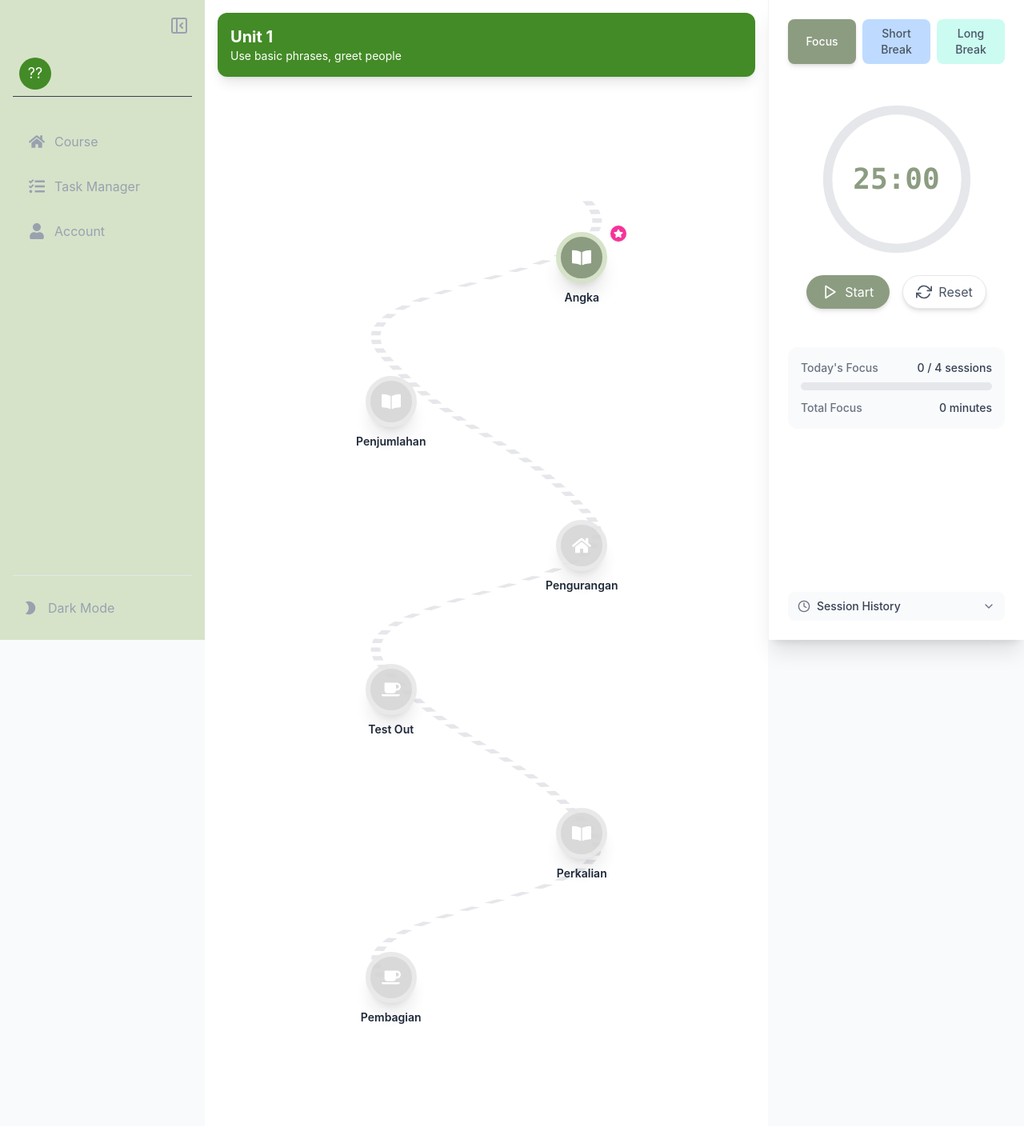
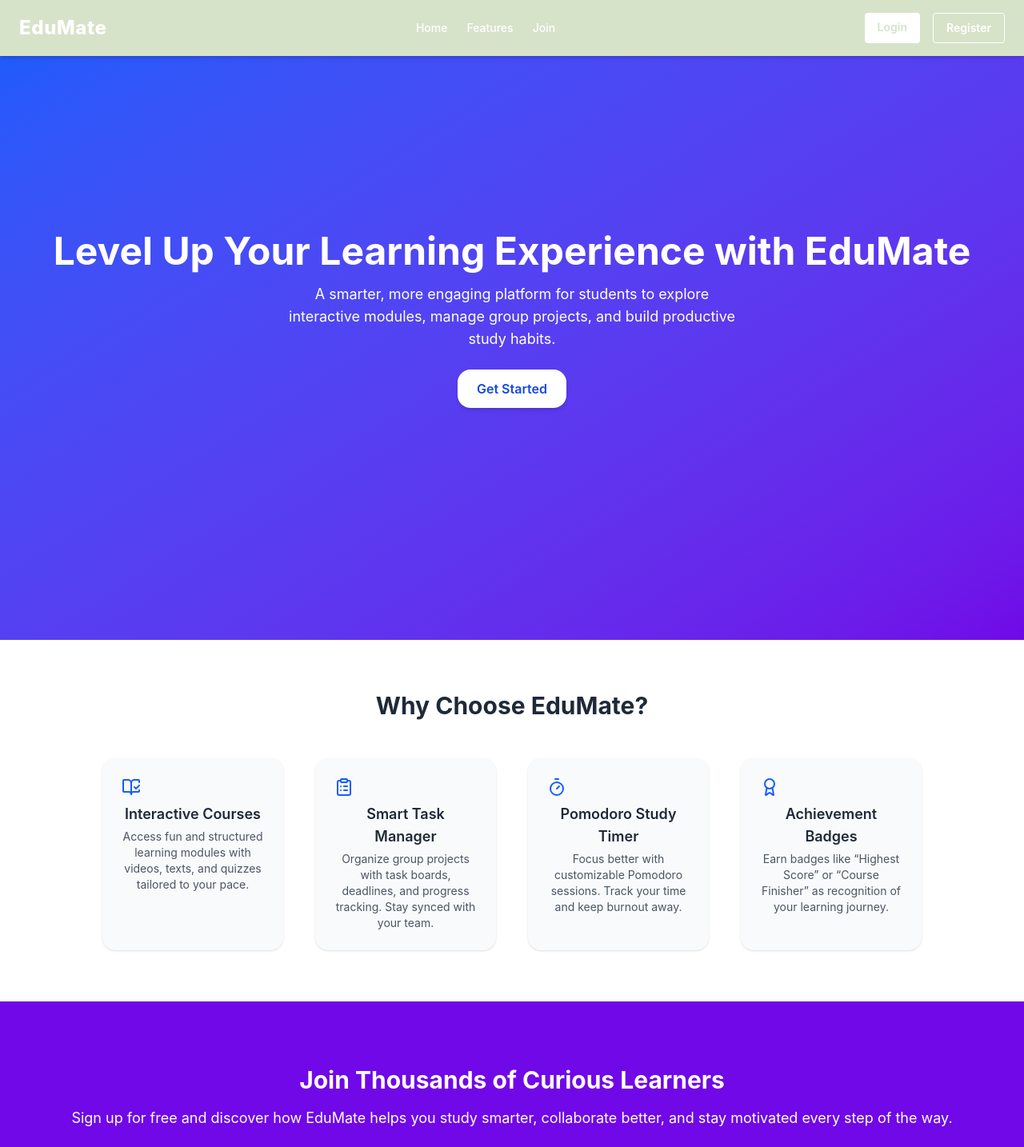
Before and after one commit to DHard4114/EduMate, a Next.js app in the folder fe/: page / in a window 1280 px wide. Shown: the top 1434 px of the page at 80% size. Built offline with nearby package versions, Linux system fonts and the light colour scheme.

Commit message:
Navbar ok, sisanya masih dummy

```diff
--- /dev/null
+++ b/fe/app/component/CTA.tsx
@@ -0,0 +1,29 @@
+'use client';
+
+import { motion } from 'framer-motion';
+
+export default function CTA() {
+    return (
+        <section
+        id="cta"
+        className="bg-violet-700 py-20 text-white px-6 text-center">
+        <motion.div
+            initial={{ scale: 0.95, opacity: 0 }}
+            whileInView={{ scale: 1, opacity: 1 }}
+            viewport={{ once: true }}
+            transition={{ duration: 0.5 }}
+        >
+            <h2 className="text-3xl font-bold mb-4">Join Thousands of Curious Learners</h2>
+            <p className="mb-6 text-lg">
+            Sign up for free and discover how EduMate helps you study smarter, collaborate better, and stay motivated every step of the way.
+            </p>
+            <motion.button
+            whileHover={{ scale: 1.05 }}
+            className="bg-white text-violet-700 font-semibold px-6 py-3 rounded-2xl shadow hover:bg-gray-100 transition"
+            >
+            Sign Up Now
+            </motion.button>
+        </motion.div>
+        </section>
+    );
+}
--- /dev/null
+++ b/fe/app/component/Features.tsx
@@ -0,0 +1,54 @@
+'use client';
+
+import { motion } from 'framer-motion';
+import { BookOpenCheck, ClipboardList, Timer, Award } from 'lucide-react';
+
+const features = [
+    {
+        icon: <BookOpenCheck className="w-6 h-6 text-blue-600 mb-2" />,
+        title: 'Interactive Courses',
+        desc: 'Access fun and structured learning modules with videos, texts, and quizzes tailored to your pace.',
+    },
+    {
+        icon: <ClipboardList className="w-6 h-6 text-blue-600 mb-2" />,
+        title: 'Smart Task Manager',
+        desc: 'Organize group projects with task boards, deadlines, and progress tracking. Stay synced with your team.',
+    },
+    {
+        icon: <Timer className="w-6 h-6 text-blue-600 mb-2" />,
+        title: 'Pomodoro Study Timer',
+        desc: 'Focus better with customizable Pomodoro sessions. Track your time and keep burnout away.',
+    },
+    {
+        icon: <Award className="w-6 h-6 text-blue-600 mb-2" />,
+        title: 'Achievement Badges',
+        desc: 'Earn badges like “Highest Score” or “Course Finisher” as recognition of your learning journey.',
+    },
+    ];
+
+    export default function Features() {
+    return (
+        <section
+        id="features"
+        className="bg-white py-16 px-6 text-gray-800">
+        <div className="max-w-5xl mx-auto text-center">
+            <h2 className="text-3xl font-bold mb-12">Why Choose EduMate?</h2>
+            <div className="grid gap-10 sm:grid-cols-2 md:grid-cols-4">
+            {features.map((feature, index) => (
+                <motion.div
+                key={index}
+                initial={{ opacity: 0, y: 20 }}
+                animate={{ opacity: 1, y: 0 }}
+                transition={{ delay: index * 0.2 }}
+                className="bg-gray-50 p-6 rounded-2xl shadow hover:shadow-lg transition"
+                >
+                {feature.icon}
+                <h3 className="font-semibold text-lg mb-1">{feature.title}</h3>
+                <p className="text-sm text-gray-600">{feature.desc}</p>
+                </motion.div>
+            ))}
+            </div>
+        </div>
+        </section>
+    );
+}
--- /dev/null
+++ b/fe/app/component/Footer.tsx
@@ -0,0 +1,12 @@
+export default function Footer() {
+    return (
+        <footer className="bg-gray-100 py-8 text-center text-sm text-gray-600">
+        <p>&copy; {new Date().getFullYear()} EduMate. Empowering Students to Learn Better, Together.</p>
+        <div className="mt-2 space-x-4">
+            <a href="#" className="hover:underline">About</a>
+            <a href="#" className="hover:underline">Privacy Policy</a>
+            <a href="#" className="hover:underline">Contact</a>
+        </div>
+        </footer>
+    );
+}
--- /dev/null
+++ b/fe/app/component/HeroSection.tsx
@@ -0,0 +1,28 @@
+'use client';
+
+import { motion } from 'framer-motion';
+
+export default function HeroSection() {
+    return (
+        <section
+        id="top"
+        className="min-h-screen flex items-center justify-center bg-gradient-to-br from-blue-600 to-violet-700 text-white px-4 text-center">
+        <motion.div
+            initial={{ opacity: 0, y: 40 }}
+            animate={{ opacity: 1, y: 0 }}
+            transition={{ duration: 0.8 }}
+        >
+            <h1 className="text-5xl font-bold mb-4">Level Up Your Learning Experience with EduMate</h1>
+            <p className="text-lg mb-6 max-w-xl mx-auto">
+            A smarter, more engaging platform for students to explore interactive modules, manage group projects, and build productive study habits.
+            </p>
+            <motion.button
+            whileHover={{ scale: 1.05 }}
+            className="bg-white text-blue-700 font-semibold px-6 py-3 rounded-2xl shadow-md hover:bg-gray-100 transition"
+            >
+            Get Started
+            </motion.button>
+        </motion.div>
+        </section>
+    );
+}
--- a/fe/app/component/NavBar.tsx
+++ b/fe/app/component/NavBar.tsx
@@ -1,17 +1,46 @@
-import Link from 'next/link';
+'use client';
 
 export default function NavBar() {
     return (
-        <div className="w-full h-28 bg-[#767753] flex items-center justify-end px-4">
-            <ul className="flex space-x-6">
+        <header className="w-full bg-basegreen shadow-md text-white fixed top-0 z-50">
+            <div className="max-w-7xl mx-auto px-6 py-4 flex items-center justify-between">
+
+                {/* Logo / Brand */}
+                <a href="#top" className="text-2xl font-extrabold tracking-wide text-white hover:text-fontgreen">
+                    EduMate
+                </a>
+
+                {/* Navigation Links */}
+                <nav>
+                    <ul className="flex space-x-6 text-sm font-medium">
                         <li>
-                <Link href="/contact">Contact</Link>
+                            <a href="#top" className="hover:text-fontgreen">Home</a>
                         </li>
                         <li>
-                <Link href="/about">About</Link>
+                            <a href="#features" className="hover:text-fontgreen">Features</a>
                         </li>
-                {/* Add more links here if needed */}
+                        <li>
+                            <a href="#cta" className="hover:text-fontgreen">Join</a>
+                        </li>
                     </ul>
+                </nav>
+
+                {/* Auth Buttons */}
+                <div className="flex space-x-4">
+                    <a
+                        href="/auth?mode=login"
+                        className="px-4 py-2 text-sm bg-white text-basegreen font-semibold rounded hover:bg-[#e4e4e4] transition-colors"
+                    >
+                        Login
+                    </a>
+                    <a
+                        href="/auth?mode=signup"
+                        className="px-4 py-2 text-sm border border-white text-white font-semibold rounded hover:bg-white hover:text-basegreen transition-colors"
+                    >
+                        Register
+                    </a>
                 </div>
+            </div>
+        </header>
     );
 }
--- a/fe/app/component/account/account.tsx
+++ b/fe/app/component/account/account.tsx
@@ -3,7 +3,6 @@ import { useState, useEffect } from 'react'
 import { useRouter } from 'next/navigation'
 import { useAuth } from '../auth-context'
 import Head from 'next/head'
-import axios from 'axios'
 import api from '@/app/lib/api'
 
 export default function AccountPage() {
@@ -21,7 +20,7 @@ export default function AccountPage() {
 
     // Initialize form data with user data
     useEffect(() => {
-        if (user === undefined) {
+        if (user === undefined || user === null) {
             return
         }
 
--- a/fe/app/component/create-group/AddMembersModal.tsx
+++ b/fe/app/component/create-group/AddMembersModal.tsx
@@ -1,5 +1,5 @@
 'use client'
-import { FiSearch, FiUserPlus, FiUser, FiX, FiCheck } from 'react-icons/fi';
+import { FiSearch, FiUserPlus, FiUser, FiCheck } from 'react-icons/fi';
 import { motion } from 'framer-motion';
 import { useEffect, useState } from 'react';
 import axios from 'axios';
--- /dev/null
+++ b/fe/app/component/home/page.tsx
@@ -0,0 +1,19 @@
+'use client'
+
+import HeroSection from '../HeroSection';
+import Features from '../Features';
+import CTA from '../CTA';
+import Footer from '../Footer';
+import NavBar from '../NavBar';
+
+export default function HomePage() {
+    return (
+        <main>
+        <NavBar />
+        <HeroSection />
+        <Features />
+        <CTA />
+        <Footer />
+        </main>
+    );
+}
--- a/fe/app/page.tsx
+++ b/fe/app/page.tsx
@@ -1,15 +1,6 @@
-//import Image from "next/image";
-import NavBar from "./component/NavBar";
-import TaskManagerPage from "./content/task-manager/page"
-import CreateGroupPage from "./component/task-management/create-group/page";
-import SignupPage from "./auth/page";
-import CourseRoadmap from "./content/course/page";
-
+// app/page.tsx
+import HomePage from "./component/home/page";
 
 export default function Page() {
-  return (
-    <div>
-      <CourseRoadmap />
-    </div>
-  );
+  return <HomePage />;
 }
```
Lines whose indentation alone changed are shown as unchanged.
